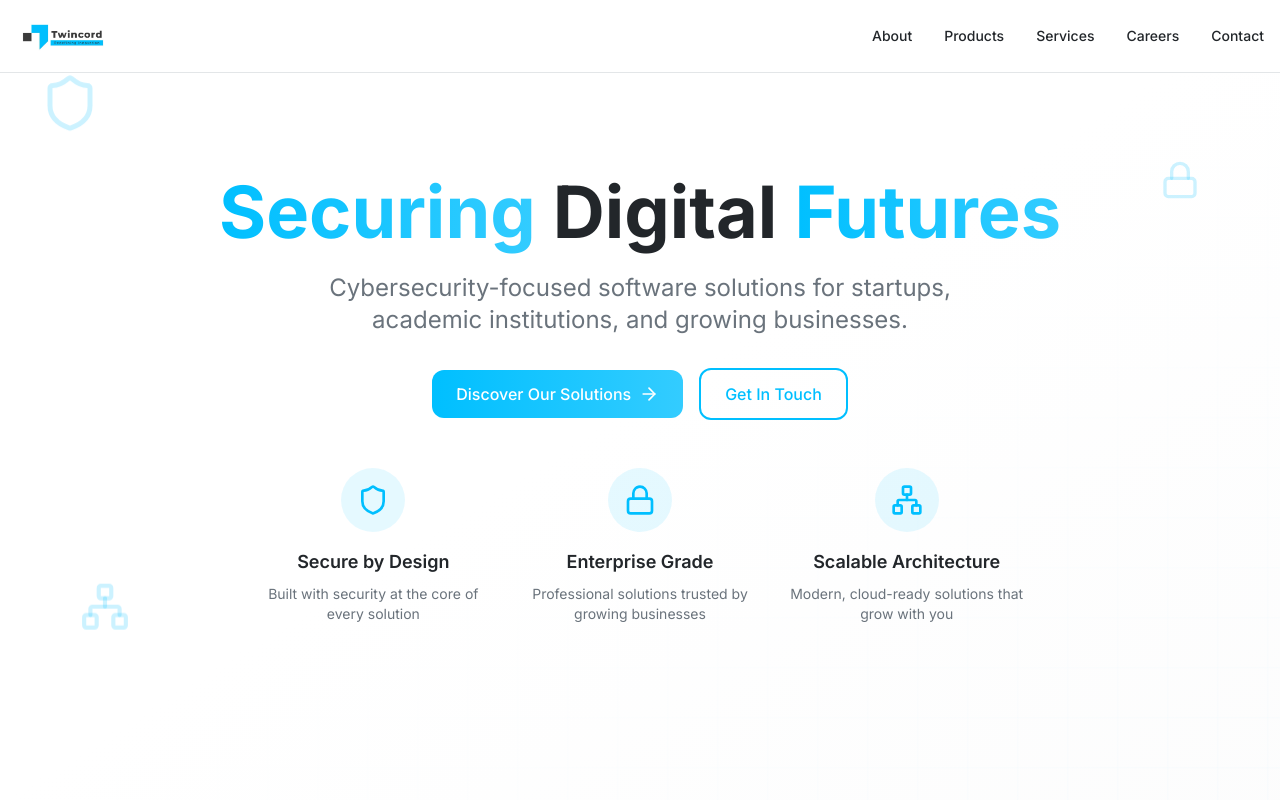
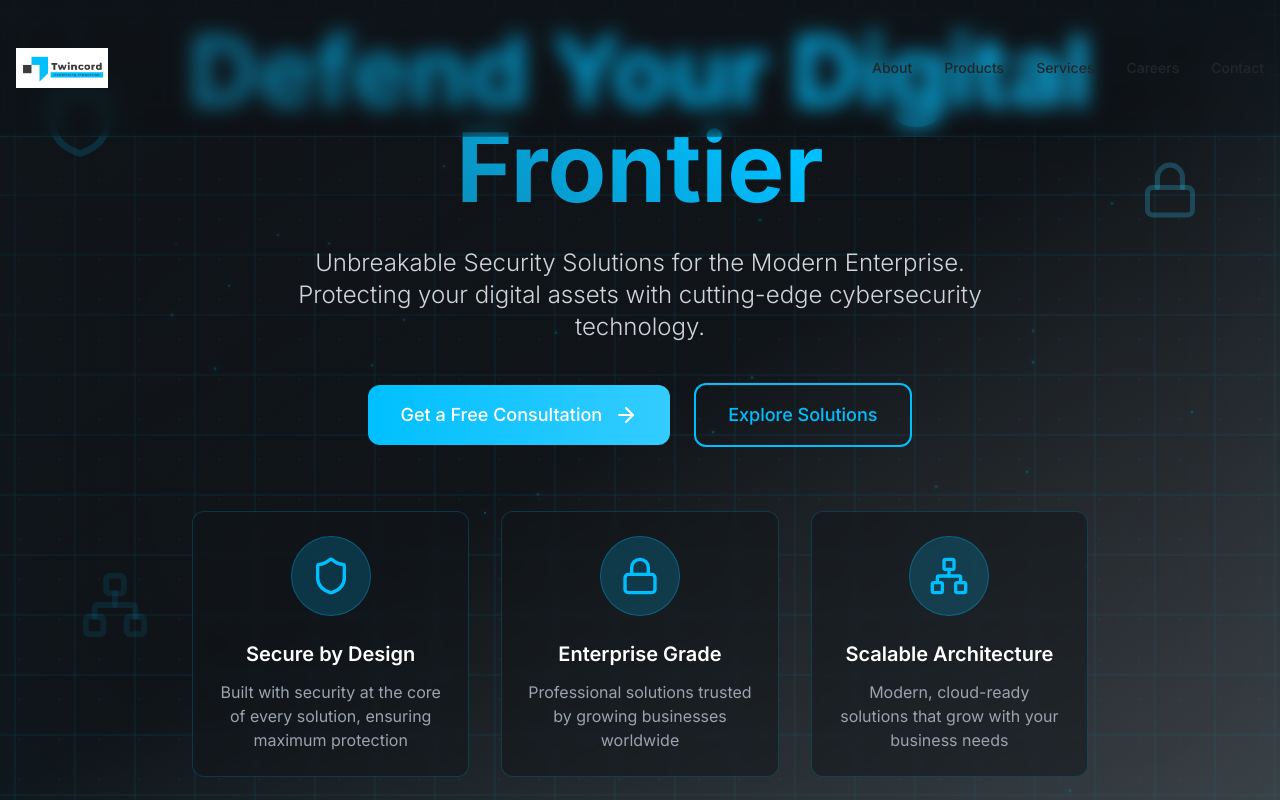
Before and after one commit to Jeeva-21BSR017/twin-secure-future, a React (Vite) app: page / in a window 1280 px wide. Shown: the top 800 px of the page. Built offline with nearby package versions, Linux system fonts and the light colour scheme.

Commit message:
Refactor: Implement dynamic hero section and header
Implement a dynamic hero section with animated background grid, glitter effects, and content. Add a header that transforms on scroll using GSAP ScrollTrigger.

```diff
--- a/package.json
+++ b/package.json
@@ -45,6 +45,7 @@
     "cmdk": "^1.0.0",
     "date-fns": "^3.6.0",
     "embla-carousel-react": "^8.3.0",
+    "gsap": "^3.13.0",
     "input-otp": "^1.2.4",
     "lucide-react": "^0.462.0",
     "next-themes": "^0.3.0",
--- a/src/components/Header.tsx
+++ b/src/components/Header.tsx
@@ -1,8 +1,41 @@
-import { useState } from 'react';
+import { useState, useEffect, useRef } from 'react';
 import { Menu, X } from 'lucide-react';
+import { gsap } from 'gsap';
+import { ScrollTrigger } from 'gsap/ScrollTrigger';
+
+gsap.registerPlugin(ScrollTrigger);
 
 const Header = () => {
   const [isMenuOpen, setIsMenuOpen] = useState(false);
+  const headerRef = useRef<HTMLElement>(null);
+
+  useEffect(() => {
+    const header = headerRef.current;
+    if (!header) return;
+
+    // GSAP ScrollTrigger for header transformation
+    const scrollTrigger = ScrollTrigger.create({
+      trigger: document.body,
+      start: "100px top",
+      end: "bottom bottom",
+      onToggle: (self) => {
+        if (self.isActive) {
+          header.classList.remove('header-hero');
+          header.classList.add('header-compact');
+        } else {
+          header.classList.remove('header-compact');
+          header.classList.add('header-hero');
+        }
+      }
+    });
+
+    // Initial state
+    header.classList.add('header-hero');
+
+    return () => {
+      scrollTrigger.kill();
+    };
+  }, []);
 
   const navItems = [
     { name: 'About', href: '#about' },
@@ -21,7 +54,10 @@ const Header = () => {
   };
 
   return (
-    <header className="fixed top-0 left-0 right-0 z-50 bg-background/80 backdrop-blur-md border-b border-border">
+    <header
+      ref={headerRef}
+      className="fixed top-0 left-0 right-0 z-50 transition-all duration-600"
+    >
       <div className="container mx-auto px-4 py-4">
         <div className="flex items-center justify-between">
           {/* Logo */}
--- a/src/components/Hero.tsx
+++ b/src/components/Hero.tsx
@@ -1,78 +1,144 @@
 import { Shield, ArrowRight, Lock, Network } from 'lucide-react';
+import { useEffect, useRef } from 'react';
+import { gsap } from 'gsap';
 
 const Hero = () => {
+  const particleContainerRef = useRef<HTMLDivElement>(null);
+  const heroContentRef = useRef<HTMLDivElement>(null);
+
+  useEffect(() => {
+    // Create particle glitter effect
+    const createParticles = () => {
+      const container = particleContainerRef.current;
+      if (!container) return;
+
+      const particles = [];
+      for (let i = 0; i < 50; i++) {
+        const particle = document.createElement('div');
+        particle.className = 'particle';
+        particle.style.left = Math.random() * 100 + '%';
+        particle.style.top = Math.random() * 100 + '%';
+        particle.style.animationDelay = Math.random() * 6 + 's';
+        particle.style.animationDuration = (4 + Math.random() * 4) + 's';
+        container.appendChild(particle);
+        particles.push(particle);
+      }
+
+      return particles;
+    };
+
+    // GSAP animations for hero content
+    const animateHeroContent = () => {
+      const content = heroContentRef.current;
+      if (!content) return;
+
+      const tl = gsap.timeline();
+
+      tl.fromTo(content.querySelector('h1'),
+        { y: 100, opacity: 0, scale: 0.8 },
+        { y: 0, opacity: 1, scale: 1, duration: 1.2, ease: "power3.out" }
+      )
+      .fromTo(content.querySelector('p'),
+        { y: 50, opacity: 0 },
+        { y: 0, opacity: 1, duration: 0.8, ease: "power2.out" },
+        "-=0.6"
+      )
+      .fromTo(content.querySelector('.cta-buttons'),
+        { y: 30, opacity: 0 },
+        { y: 0, opacity: 1, duration: 0.8, ease: "power2.out" },
+        "-=0.4"
+      )
+      .fromTo(content.querySelectorAll('.trust-indicator'),
+        { y: 40, opacity: 0, stagger: 0.2 },
+        { y: 0, opacity: 1, duration: 0.8, stagger: 0.2, ease: "power2.out" },
+        "-=0.6"
+      );
+    };
+
+    const particles = createParticles();
+    animateHeroContent();
+
+    return () => {
+      particles.forEach(particle => particle.remove());
+    };
+  }, []);
+
   return (
-    <section className="relative min-h-screen flex items-center justify-center overflow-hidden">
-      {/* Animated Background */}
-      <div className="absolute inset-0 cyber-grid opacity-30"></div>
-      <div className="absolute inset-0 bg-gradient-to-br from-background via-background to-cyber-light/20"></div>
+    <section className="relative min-h-screen flex items-center justify-center overflow-hidden bg-gradient-to-br from-cyber-dark via-cyber-dark to-cyber-gray">
+      {/* Enhanced Grid Background */}
+      <div className="absolute inset-0 cyber-grid-enhanced"></div>
 
-      {/* Floating Elements */}
-      <div className="absolute top-20 left-10 text-primary/20 animate-float">
-        <Shield size={60} />
+      {/* Particle Glitter Container */}
+      <div ref={particleContainerRef} className="particle-container"></div>
+
+      {/* Dark Overlay for Better Text Contrast */}
+      <div className="absolute inset-0 bg-gradient-to-br from-cyber-dark/80 via-cyber-dark/60 to-cyber-gray/70"></div>
+
+      {/* Floating Security Icons */}
+      <div className="absolute top-20 left-10 text-primary/30 animate-pulse">
+        <Shield size={80} />
       </div>
-      <div className="absolute top-40 right-20 text-primary/20 animate-float" style={{ animationDelay: '1s' }}>
-        <Lock size={40} />
+      <div className="absolute top-40 right-20 text-primary-glow/25 animate-pulse" style={{ animationDelay: '1s' }}>
+        <Lock size={60} />
       </div>
-      <div className="absolute bottom-40 left-20 text-primary/20 animate-float" style={{ animationDelay: '2s' }}>
-        <Network size={50} />
+      <div className="absolute bottom-40 left-20 text-primary/20 animate-pulse" style={{ animationDelay: '2s' }}>
+        <Network size={70} />
       </div>
 
-      <div className="relative z-10 container mx-auto px-4 text-center">
-        <div className="max-w-4xl mx-auto animate-fade-in">
-          <h1 className="text-5xl md:text-7xl font-bold mb-6 leading-tight">
-            <span className="text-gradient">Securing</span>{' '}
-            <span className="text-foreground">Digital</span>{' '}
-            <span className="text-gradient">Futures</span>
+      <div ref={heroContentRef} className="relative z-10 container mx-auto px-4 text-center">
+        <div className="max-w-5xl mx-auto">
+          <h1 className="hero-headline text-6xl md:text-8xl font-bold mb-8 leading-tight">
+            Defend Your Digital Frontier
           </h1>
 
-          <p className="text-xl md:text-2xl text-muted-foreground mb-8 max-w-2xl mx-auto">
-            Cybersecurity-focused software solutions for startups, academic institutions, and growing businesses.
+          <p className="text-xl md:text-2xl text-gray-300 mb-10 max-w-3xl mx-auto font-light">
+            Unbreakable Security Solutions for the Modern Enterprise.
+            Protecting your digital assets with cutting-edge cybersecurity technology.
           </p>
 
-          <div className="flex flex-col sm:flex-row gap-4 justify-center items-center mb-12">
+          <div className="cta-buttons flex flex-col sm:flex-row gap-6 justify-center items-center mb-16">
             <button
               onClick={() => document.querySelector('#about')?.scrollIntoView({ behavior: 'smooth' })}
-              className="btn-cyber group"
+              className="btn-cyber group text-lg px-8 py-4"
             >
-              <span className="flex items-center gap-2">
-                Discover Our Solutions
-                <ArrowRight size={20} className="group-hover:translate-x-1 transition-transform" />
+              <span className="flex items-center gap-3">
+                Get a Free Consultation
+                <ArrowRight size={24} className="group-hover:translate-x-2 transition-transform duration-300" />
               </span>
             </button>
 
             <button
               onClick={() => document.querySelector('#contact')?.scrollIntoView({ behavior: 'smooth' })}
-              className="btn-outline-cyber"
+              className="btn-outline-cyber text-lg px-8 py-4"
             >
-              Get In Touch
+              Explore Solutions
             </button>
           </div>
 
           {/* Trust Indicators */}
-          <div className="grid grid-cols-1 md:grid-cols-3 gap-8 max-w-3xl mx-auto">
-            <div className="text-center animate-slide-in-left" style={{ animationDelay: '0.2s' }}>
-              <div className="inline-flex items-center justify-center w-16 h-16 bg-primary/10 rounded-full mb-4">
-                <Shield className="text-primary" size={32} />
+          <div className="grid grid-cols-1 md:grid-cols-3 gap-8 max-w-4xl mx-auto">
+            <div className="trust-indicator text-center bg-cyber-dark/50 backdrop-blur-sm border border-primary/20 rounded-xl p-6">
+              <div className="inline-flex items-center justify-center w-20 h-20 bg-primary/20 rounded-full mb-6 border border-primary/30">
+                <Shield className="text-primary" size={40} />
               </div>
-              <h3 className="font-semibold text-lg mb-2">Secure by Design</h3>
-              <p className="text-muted-foreground text-sm">Built with security at the core of every solution</p>
+              <h3 className="font-semibold text-xl mb-3 text-white">Secure by Design</h3>
+              <p className="text-gray-400">Built with security at the core of every solution, ensuring maximum protection</p>
             </div>
 
-            <div className="text-center animate-slide-in-left" style={{ animationDelay: '0.4s' }}>
-              <div className="inline-flex items-center justify-center w-16 h-16 bg-primary/10 rounded-full mb-4">
-                <Lock className="text-primary" size={32} />
+            <div className="trust-indicator text-center bg-cyber-dark/50 backdrop-blur-sm border border-primary/20 rounded-xl p-6">
+              <div className="inline-flex items-center justify-center w-20 h-20 bg-primary/20 rounded-full mb-6 border border-primary/30">
+                <Lock className="text-primary" size={40} />
               </div>
-              <h3 className="font-semibold text-lg mb-2">Enterprise Grade</h3>
-              <p className="text-muted-foreground text-sm">Professional solutions trusted by growing businesses</p>
+              <h3 className="font-semibold text-xl mb-3 text-white">Enterprise Grade</h3>
+              <p className="text-gray-400">Professional solutions trusted by growing businesses worldwide</p>
             </div>
 
-            <div className="text-center animate-slide-in-left" style={{ animationDelay: '0.6s' }}>
-              <div className="inline-flex items-center justify-center w-16 h-16 bg-primary/10 rounded-full mb-4">
-                <Network className="text-primary" size={32} />
+            <div className="trust-indicator text-center bg-cyber-dark/50 backdrop-blur-sm border border-primary/20 rounded-xl p-6">
+              <div className="inline-flex items-center justify-center w-20 h-20 bg-primary/20 rounded-full mb-6 border border-primary/30">
+                <Network className="text-primary" size={40} />
               </div>
-              <h3 className="font-semibold text-lg mb-2">Scalable Architecture</h3>
-              <p className="text-muted-foreground text-sm">Modern, cloud-ready solutions that grow with you</p>
+              <h3 className="font-semibold text-xl mb-3 text-white">Scalable Architecture</h3>
+              <p className="text-gray-400">Modern, cloud-ready solutions that grow with your business needs</p>
             </div>
           </div>
         </div>
--- a/src/index.css
+++ b/src/index.css
@@ -143,18 +143,113 @@
     @apply transition-[var(--transition-glow)] hover:shadow-[var(--shadow-glow)];
   }
 
-  /* Animated background patterns */
-  .cyber-grid {
+  /* Enhanced Cybersecurity Grid Background */
+  .cyber-grid-enhanced {
     background-image:
-      linear-gradient(hsl(var(--primary) / 0.1) 1px, transparent 1px),
-      linear-gradient(90deg, hsl(var(--primary) / 0.1) 1px, transparent 1px);
-    background-size: 50px 50px;
-    animation: grid-move 20s linear infinite;
+      linear-gradient(hsl(var(--primary) / 0.15) 2px, transparent 2px),
+      linear-gradient(90deg, hsl(var(--primary) / 0.15) 2px, transparent 2px),
+      radial-gradient(circle at 25% 25%, hsl(var(--primary) / 0.1) 1px, transparent 1px),
+      radial-gradient(circle at 75% 75%, hsl(var(--primary-glow) / 0.1) 1px, transparent 1px);
+    background-size: 60px 60px, 60px 60px, 40px 40px, 40px 40px;
+    background-position: 0 0, 0 0, 0 0, 20px 20px;
+    box-shadow: inset 0 0 100px hsl(var(--primary) / 0.05);
+    animation: grid-parallax 30s linear infinite, grid-glow 4s ease-in-out infinite;
   }
 
-  @keyframes grid-move {
-    0% { background-position: 0 0; }
-    100% { background-position: 50px 50px; }
+  @keyframes grid-parallax {
+    0% {
+      background-position: 0 0, 0 0, 0 0, 20px 20px;
+      transform: translateZ(0);
+    }
+    100% {
+      background-position: 60px 60px, 60px 60px, 40px 40px, 60px 60px;
+      transform: translateZ(0);
+    }
+  }
+
+  @keyframes grid-glow {
+    0%, 100% {
+      box-shadow:
+        inset 0 0 100px hsl(var(--primary) / 0.05),
+        inset 0 0 200px hsl(var(--primary-glow) / 0.02);
+    }
+    50% {
+      box-shadow:
+        inset 0 0 150px hsl(var(--primary) / 0.08),
+        inset 0 0 300px hsl(var(--primary-glow) / 0.04);
+    }
+  }
+
+  /* Particle Glitter Effect */
+  .particle-container {
+    position: absolute;
+    inset: 0;
+    pointer-events: none;
+    overflow: hidden;
+  }
+
+  .particle {
+    position: absolute;
+    width: 2px;
+    height: 2px;
+    background: hsl(var(--primary));
+    border-radius: 50%;
+    opacity: 0;
+    box-shadow: 0 0 6px hsl(var(--primary)), 0 0 12px hsl(var(--primary-glow));
+    animation: particle-float 6s infinite ease-in-out;
+  }
+
+  @keyframes particle-float {
+    0%, 100% {
+      opacity: 0;
+      transform: translateY(20px) scale(0.5);
+    }
+    10%, 90% {
+      opacity: 1;
+      transform: translateY(0) scale(1);
+    }
+    50% {
+      opacity: 0.8;
+      transform: translateY(-10px) scale(1.2);
+    }
+  }
+
+  /* Hero Headline Effects */
+  .hero-headline {
+    background: linear-gradient(
+      45deg,
+      hsl(var(--foreground)),
+      hsl(var(--primary)),
+      hsl(var(--primary-glow)),
+      hsl(var(--foreground))
+    );
+    background-size: 300% 300%;
+    background-clip: text;
+    -webkit-background-clip: text;
+    -webkit-text-fill-color: transparent;
+    animation: gradient-shift 8s ease-in-out infinite;
+  }
+
+  @keyframes gradient-shift {
+    0%, 100% { background-position: 0% 50%; }
+    50% { background-position: 100% 50%; }
+  }
+
+  /* Header Transformation States */
+  .header-hero {
+    background: rgba(0, 0, 0, 0.1);
+    backdrop-filter: blur(10px);
+    border-bottom: 1px solid hsl(var(--primary) / 0.1);
+    padding: 2rem 0;
+    transition: all 0.6s cubic-bezier(0.4, 0, 0.2, 1);
+  }
+
+  .header-compact {
+    background: hsl(var(--cyber-dark) / 0.95);
+    backdrop-filter: blur(20px);
+    border-bottom: 1px solid hsl(var(--primary) / 0.3);
+    padding: 1rem 0;
+    box-shadow: 0 4px 20px hsl(var(--cyber-dark) / 0.3);
   }
 
   /* Data flow animation */
```
Also changed, not shown: 1 other file (tests, documents, lock files or other folders).
